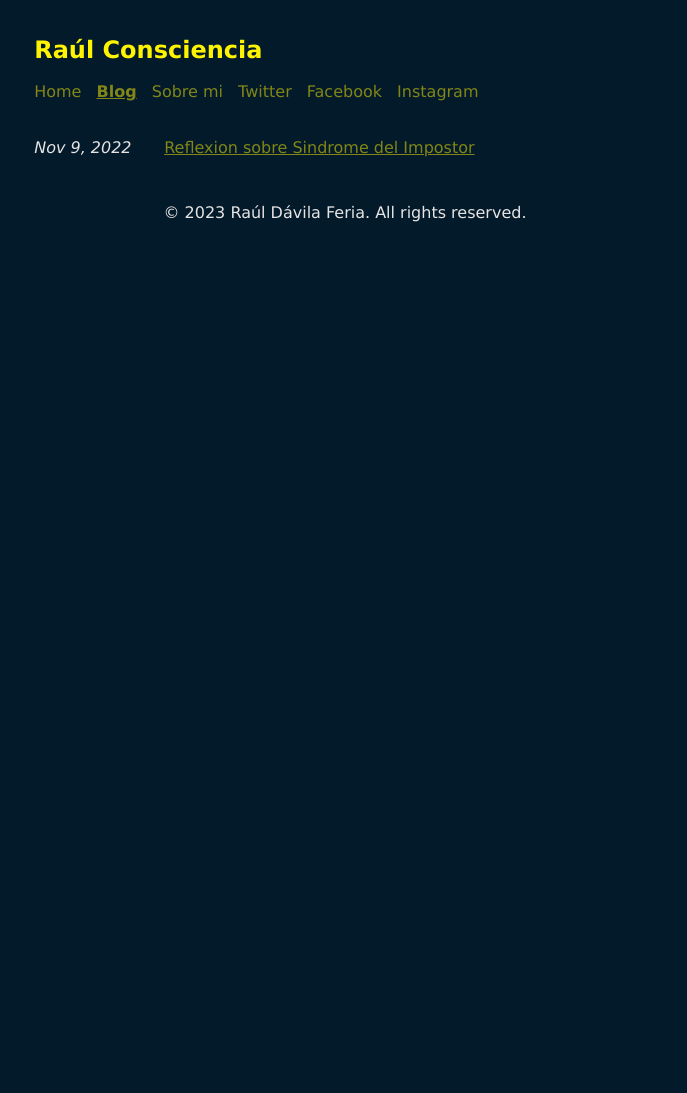
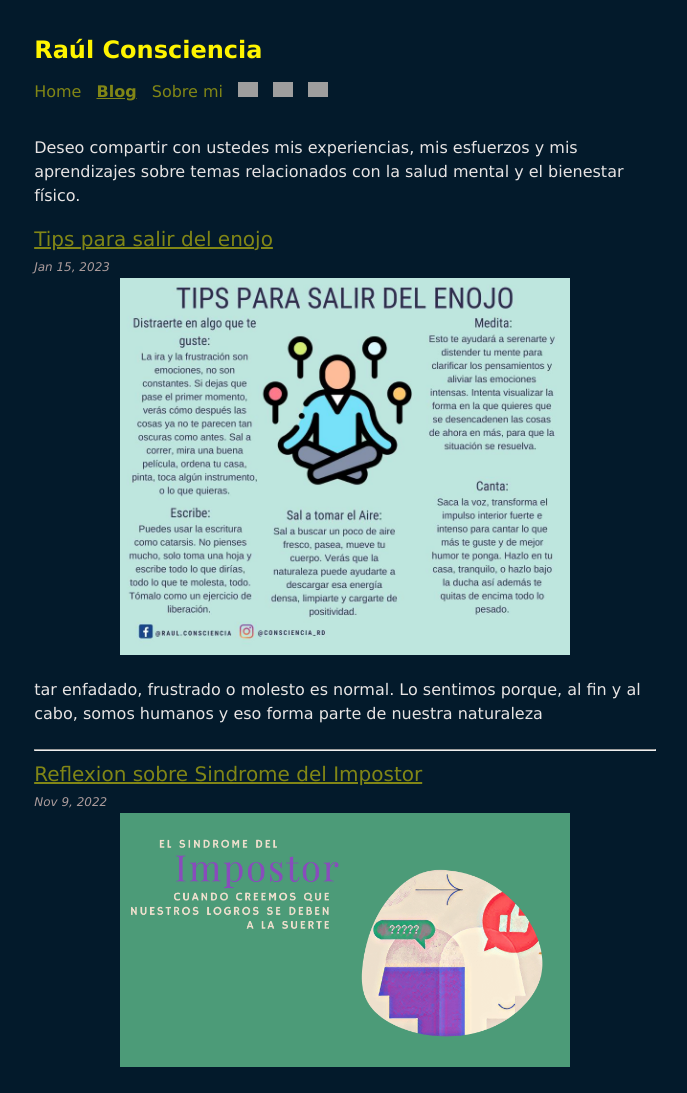
Before and after one commit to magoMercurio/raul-consciencia, an Astro site: page /blog in a window 1280 px wide. Shown: the top 1093 px of the page, without its empty margins (295-982 px from the left). Before the commit the page ends 800 px from the top, so only its background shows below. Built offline with nearby package versions, Linux system fonts and the light colour scheme; Astro itself is replaced by a stand-in of ours; grey boxes are pictures that could not be loaded.

Commit message:
style blog page
add image preview

```diff
--- a/astro.config.mjs
+++ b/astro.config.mjs
@@ -1,12 +1,14 @@
 import { defineConfig } from 'astro/config';
 import mdx from '@astrojs/mdx';
-
 import sitemap from '@astrojs/sitemap';
 
 // https://astro.build/config
+
+// https://astro.build/config
+import image from "@astrojs/image";
+
+// https://astro.build/config
 export default defineConfig({
-	site: 'https://raul-consciencia.netlify.app',
-	integrations: [
-		mdx(),
-		sitemap()],
+  site: 'https://raul-consciencia.netlify.app',
+  integrations: [mdx(), sitemap(), image()]
 });
--- a/src/components/Header.astro
+++ b/src/components/Header.astro
@@ -11,9 +11,9 @@ import { SITE_TITLE } from '../config';
 		<HeaderLink href="/">Home</HeaderLink>
 		<HeaderLink href="/blog">Blog</HeaderLink>
 		<HeaderLink href="/about">Sobre mi</HeaderLink>
-		<HeaderLink href="https://twitter.com/psicord11" target="_blank">Twitter</HeaderLink>
-		<HeaderLink href="https://www.facebook.com/raul.consciencia" target="_blank">Facebook</HeaderLink>
-		<HeaderLink href="https://www.instagram.com/consciencia_rd/" target="_blank">Instagram</HeaderLink>
+		<HeaderLink href="https://www.facebook.com/raul.consciencia" target="_blank"><img class="nav-logo-social" src="/public/img/logo-facebook.png" alt=""></HeaderLink>
+		<HeaderLink href="https://www.instagram.com/consciencia_rd/" target="_blank"><img class="nav-logo-social" src="/public/img/logo-instagram.png" alt=""></HeaderLink>
+		<HeaderLink href="https://twitter.com/psicord11" target="_blank"> <img class="nav-logo-social" src="/public/img/145812.png" alt=""> </HeaderLink>
 	</nav>
 </header>
 
@@ -24,9 +24,13 @@ import { SITE_TITLE } from '../config';
 	h2 {
 		margin: 0.5em 0;
 	}
-a:hover {
-  color: #fddb3a;
-}
+	a:hover {
+		color: #fddb3a;
+	}
 
+.nav-logo-social {
+	width: 20px;
+	height: fit-content;
+	}
 
 </style>
--- a/src/env.d.ts
+++ b/src/env.d.ts
@@ -1 +1 @@
-/// <reference types="astro/client" />
+/// <reference types="@astrojs/image/client" />
--- a/src/pages/blog.astro
+++ b/src/pages/blog.astro
@@ -1,4 +1,5 @@
 ---
+
 import BaseHead from '../components/BaseHead.astro';
 import Header from '../components/Header.astro';
 import Footer from '../components/Footer.astro';
@@ -18,36 +19,85 @@ const posts = (await Astro.glob('./blog/*.{md,mdx}')).sort(
 			ul {
 				list-style-type: none;
 				padding: unset;
+
 			}
 			ul li {
 				display: flex;
+				flex-direction: column;
+				word-wrap: break-word;
+				padding-bottom: 15px;
 			}
+
+			ul li a {
+				font-size: 20px;
+			}
+
 			ul li time {
 				flex: 0 0 130px;
 				font-style: italic;
-				color:  rgb(231, 228, 228);
+				font-size:12px;
+				color:  rgb(172, 156, 156);
 			}
-			ul li a:visited {
-				color: #2D3E24;
+			/* ul li a:visited {
+				color: #818616;
+			}
+			*/
+
+			.preview-container {
+				display: flex;
+				flex-direction: column;
+				align-items: center;
+
+
+			}
+
+
+			.img-blog {
+				width:450px;
+				padding-bottom: 15px;
+
 			}
 		</style>
+
 	</head>
 	<body>
 		<Header />
 		<main>
 			<section>
+				<p>
+					Deseo compartir con ustedes mis experiencias, mis esfuerzos y mis aprendizajes sobre temas relacionados con la salud mental y el bienestar físico.
+					</p>
+			</section>
+			<section>
 				<ul>
-					{posts.map((post) => (
+					{posts.map((post, index) => (
 						<li>
-							<time datetime={post.frontmatter.pubDate}>
+							<a href={post.url}>
+							<span>{post.frontmatter.title}</span>
+							</a>
+							<span>
+								<time datetime={post.frontmatter.pubDate}>
 								{new Date(post.frontmatter.pubDate).toLocaleDateString('en-us', {
-									year: 'numeric',
-									month: 'short',
-									day: 'numeric',
+								year: 'numeric',
+								month: 'short',
+								day: 'numeric',
 								})}
-							</time>
-							<a href={post.url}>{post.frontmatter.title}</a>
+								</time>
+							</span>
+							<div class="preview-container">
+
+								<a class="preview-contain" href={post.url}>
+									<img
+									class="img-blog"
+									src={post.frontmatter.heroImage}
+									alt="img-preview"
+									loading={index === 0 ? "eager" : "lazy"}
+									/>
+								</a>
+								{post.frontmatter.description}
+							</div>
 						</li>
+						<hr	/>
 					))}
 				</ul>
 			</section>
--- /dev/null
+++ b/src/pages/blog/salir del enojo.md
@@ -0,0 +1,11 @@
+---
+layout: "../../layouts/BlogPost.astro"
+title: "Tips para salir del enojo"
+description: "tar enfadado, frustrado o molesto es normal. Lo sentimos porque, al fin y al cabo, somos humanos y eso forma parte de nuestra naturaleza"
+pubDate: "Jan 15 2023"
+heroImage: "/img/post/enojo.jpg"
+---
+
+Estar enfadado, frustrado o molesto es normal. Lo sentimos porque, al fin y al cabo, somos humanos y eso forma parte de nuestra naturaleza, por pequeñas o grandes que sean, nos afectan negativamente, generando tensiones, bloqueos e incluso hipertensión y depresión. Si esas emociones no se descargan mostrándolas, pueden minar nuestra tranquilidad o incluso nuestra salud.
+
+Pero podríamos ser mejores a la hora de responder a la situación, teniendo en cuenta lo que podemos hacer y cómo podemos prevalecer en la dificultad.
--- a/src/pages/blog/si-reflexion.md
+++ b/src/pages/blog/si-reflexion.md
@@ -1,7 +1,7 @@
 ---
 layout: "../../layouts/BlogPost.astro"
 title: "Reflexion sobre Sindrome del Impostor"
-description: "Reflexion sobre Sindrome del Impostor"
+description: "Aumentar tu entendimiento te ayudará a gestionar el Sindrome del Impostor para que no te suponga un lastre"
 pubDate: "Nov 09 2022"
 heroImage: "/img/post/si-reflex-s.png"
 ---
--- a/src/styles/global.css
+++ b/src/styles/global.css
@@ -40,6 +40,7 @@ b {
 a {
 	color: #818616;
 }
+
 nav a {
 	margin-right: 10px;
 }
```
Also changed, not shown: package.json (+4 -3 lines), src/pages/index.astro (+7 -18 lines), public/img/145812.png (added), public/img/logo-facebook.png (added), public/img/logo-instagram.png (added), public/img/post/enojo.jpg (added), 1 other file.
